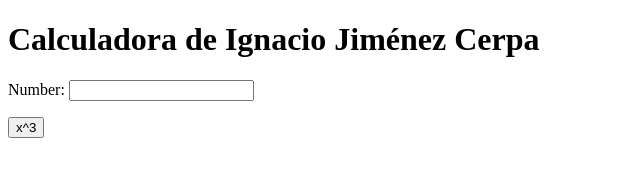
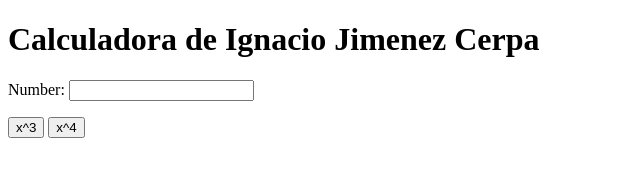
Before and after one commit to IgnacioJimenezC/4_2_IJC_my_calculator, a plain HTML site: page index.html in a window 1280 px wide. Shown: the full height of the page, 0-640 px from the left. Drawn offline with Linux system fonts and the light colour scheme.

Commit message:
x^4 button

```diff
--- a/index.html
+++ b/index.html
@@ -5,17 +5,22 @@
         <meta charset="utf-8">
     </head>
     <body>
-        <h1>Calculadora de Ignacio Jiménez Cerpa</h1>
+        <h1>Calculadora de Ignacio Jimenez Cerpa</h1>
         Number:
         <input type="text" id="n1">
         <p>
             <button onclick="cube()"> x^3 </button>
+            <button onclick="power_4()"> x^4</button>
         </p>
         <script type="text/javascript">
             function cube() {
                 var num = document.getElementById("n1");
                 num.value = Math.pow(num.value, 3);
             }
+            function power_4() {
+                var num = document.getElementById("n1");
+                num.value = Math.pow(num.value, 4);
+            }
         </script>
     </body>
 </html>
```
